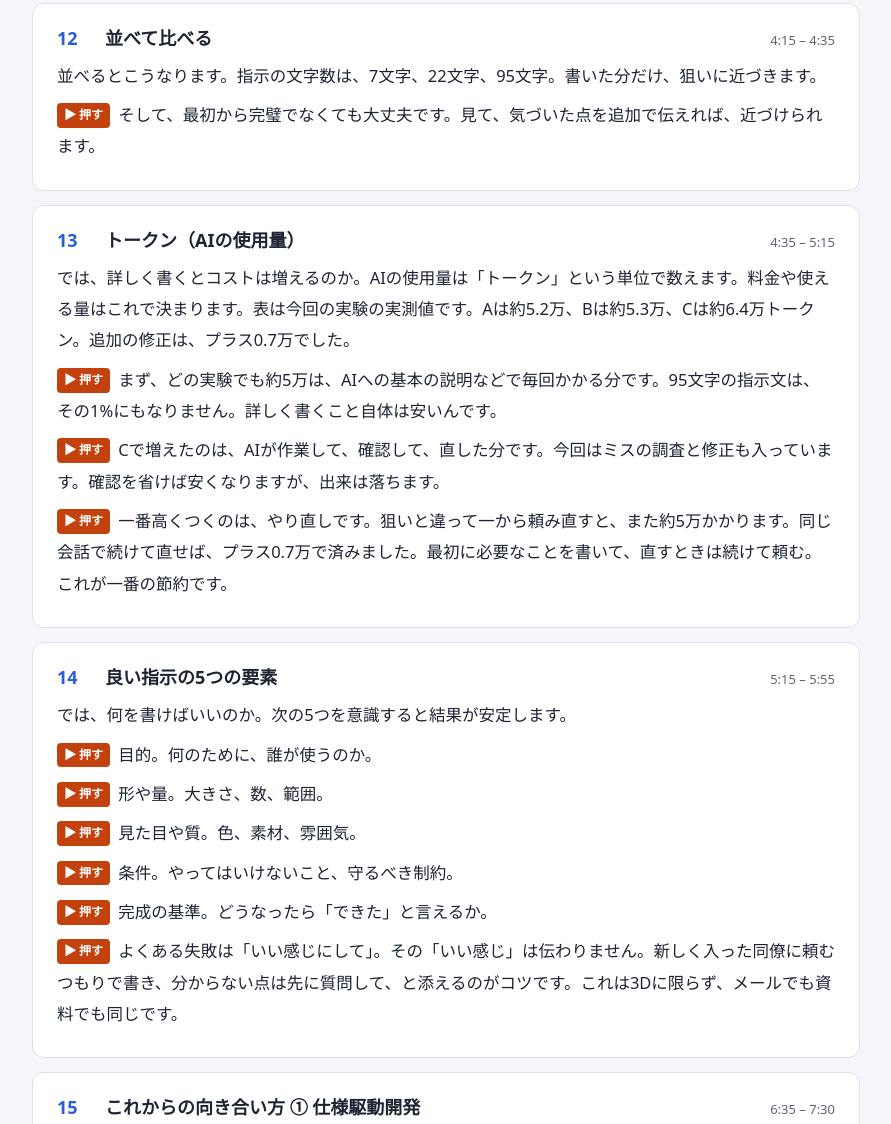
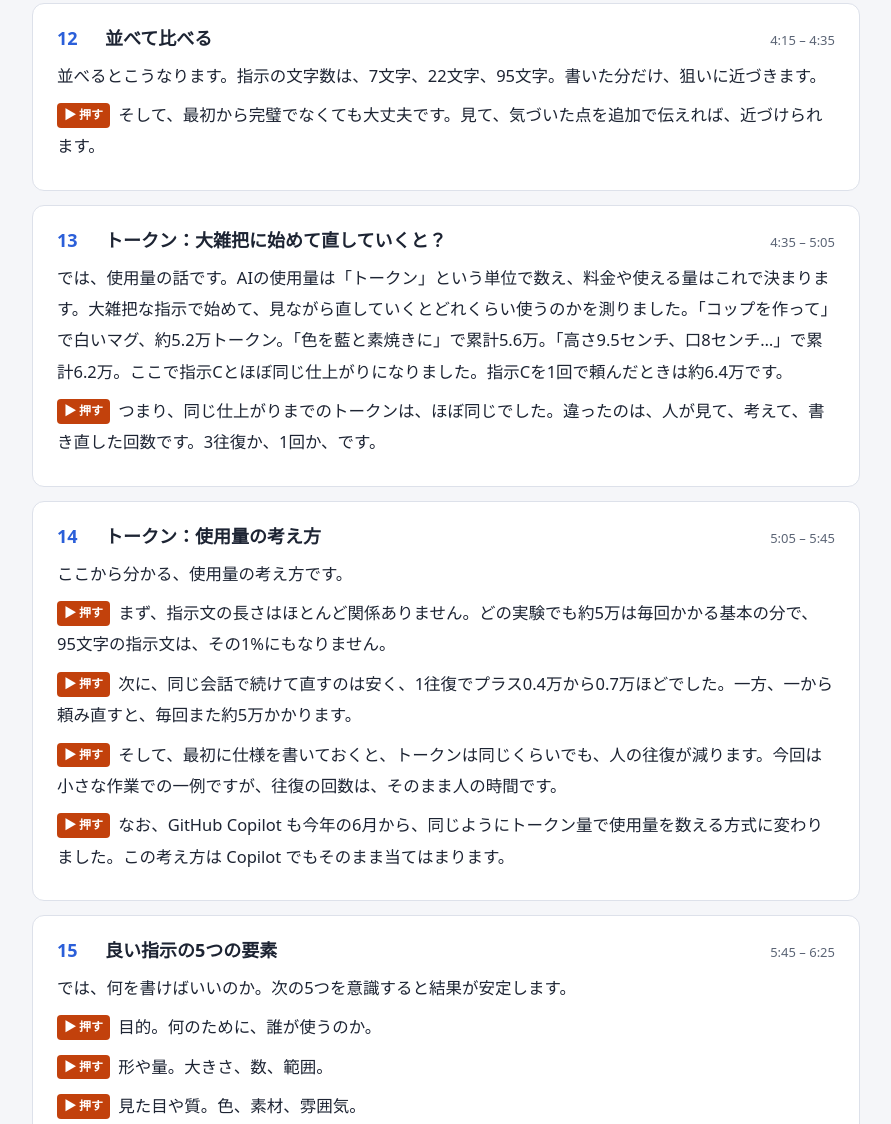
Before and after one commit to rrr-cloud/ai-modeling-study, a plain HTML site: page script.html in a window 1280 px wide. Shown: the part 2840-3964 px from the top of the page, without its empty margins (194-1085 px from the left). Drawn offline with Linux system fonts and the light colour scheme.

Commit message:
feat: トークンのページを実験結果で作り直す（大雑把に始めて3往復で直した場合と指示Cの比較・使用量の考え方・GitHub Copilot も同じ数え方）
Co-Authored-By: Claude Opus 5.5 <noreply@anthropic.com>

```diff
--- a/script-data.js
+++ b/script-data.js
@@ -103,18 +103,27 @@ window.TALK_SCRIPT = [
     ]
   },
   {
-    title: "トークン（AIの使用量）",
-    time: "4:35 – 5:15",
+    title: "トークン：大雑把に始めて直していくと？",
+    time: "4:35 – 5:05",
     steps: [
-      "では、詳しく書くとコストは増えるのか。AIの使用量は「トークン」という単位で数えます。料金や使える量はこれで決まります。表は今回の実験の実測値です。Aは約5.2万、Bは約5.3万、Cは約6.4万トークン。追加の修正は、プラス0.7万でした。",
-      "まず、どの実験でも約5万は、AIへの基本の説明などで毎回かかる分です。95文字の指示文は、その1%にもなりません。詳しく書くこと自体は安いんです。",
-      "Cで増えたのは、AIが作業して、確認して、直した分です。今回はミスの調査と修正も入っています。確認を省けば安くなりますが、出来は落ちます。",
-      "一番高くつくのは、やり直しです。狙いと違って一から頼み直すと、また約5万かかります。同じ会話で続けて直せば、プラス0.7万で済みました。最初に必要なことを書いて、直すときは続けて頼む。これが一番の節約です。"
+      "では、使用量の話です。AIの使用量は「トークン」という単位で数え、料金や使える量はこれで決まります。大雑把な指示で始めて、見ながら直していくとどれくらい使うのかを測りました。「コップを作って」で白いマグ、約5.2万トークン。「色を藍と素焼きに」で累計5.6万。「高さ9.5センチ、口8センチ…」で累計6.2万。ここで指示Cとほぼ同じ仕上がりになりました。指示Cを1回で頼んだときは約6.4万です。",
+      "つまり、同じ仕上がりまでのトークンは、ほぼ同じでした。違ったのは、人が見て、考えて、書き直した回数です。3往復か、1回か、です。"
+    ]
+  },
+  {
+    title: "トークン：使用量の考え方",
+    time: "5:05 – 5:45",
+    steps: [
+      "ここから分かる、使用量の考え方です。",
+      "まず、指示文の長さはほとんど関係ありません。どの実験でも約5万は毎回かかる基本の分で、95文字の指示文は、その1%にもなりません。",
+      "次に、同じ会話で続けて直すのは安く、1往復でプラス0.4万から0.7万ほどでした。一方、一から頼み直すと、毎回また約5万かかります。",
+      "そして、最初に仕様を書いておくと、トークンは同じくらいでも、人の往復が減ります。今回は小さな作業での一例ですが、往復の回数は、そのまま人の時間です。",
+      "なお、GitHub Copilot も今年の6月から、同じようにトークン量で使用量を数える方式に変わりました。この考え方は Copilot でもそのまま当てはまります。"
     ]
   },
   {
     title: "良い指示の5つの要素",
-    time: "5:15 – 5:55",
+    time: "5:45 – 6:25",
     steps: [
       "では、何を書けばいいのか。次の5つを意識すると結果が安定します。",
       "目的。何のために、誰が使うのか。",
@@ -127,7 +136,7 @@ window.TALK_SCRIPT = [
   },
   {
     title: "これからの向き合い方 ① 仕様駆動開発",
-    time: "6:35 – 7:30",
+    time: "6:25 – 7:20",
     steps: [
       "ここからは、これからAI駆動開発と仕様駆動開発にどう取り組むかです。まず「仕様駆動開発」。指示を、その場の一言ではなく、ファイルとして残る「仕様書」にしておく進め方です。右は、仕事の例として、毎週の問い合わせを一覧にする作業の仕様書です。",
       "まず仕様を書きます。目的、入力、出力、条件、完成の基準。全部を自分で考えなくても、AIと相談しながら書いて大丈夫です。",
@@ -138,7 +147,7 @@ window.TALK_SCRIPT = [
   },
   {
     title: "これからの向き合い方 ② 進め方",
-    time: "7:30 – 8:25",
+    time: "7:20 – 8:15",
     steps: [
       "いきなり全部を任せる必要はありません。4つの段階で、少しずつ任せていきます。",
       "段階1、個人で試す。下書き、要約、調べ物などをAIに頼んでみます。週に何度か、自然に使っている状態が目安です。",
@@ -149,7 +158,7 @@ window.TALK_SCRIPT = [
   },
   {
     title: "これからの向き合い方 ③ 守ること",
-    time: "8:25 – 9:05",
+    time: "8:15 – 8:55",
     steps: [
       "最後に、守ることです。AIも間違えます。今日の実験でも起きました。",
       "指示Cの途中で、AIが自分の取っ手を消すつもりで、名前が同じだった別の作業の取っ手を消してしまいました。AIは自分で気づいて元に戻し、元どおりか確かめてほしいと報告してきました。正直に報告してくれたのは良いことですが、もし大事なファイルだったら困ります。実は、全部を1つのファイルで実験したこちらの作りも原因の一つでした。",
@@ -158,7 +167,7 @@ window.TALK_SCRIPT = [
   },
   {
     title: "まとめ",
-    time: "9:05 – 9:40",
+    time: "8:55 – 9:30",
     steps: [
       "まとめです。AIは作業を引き受けてくれます。人は「何を作るか」を書いて、確かめる。これが、これからの仕事の基本になります。",
       "今日の宿題です。来週の会議の案内メールを、2通りでAIに頼んでみてください。ひとつは「来週の定例会議の案内メールを書いて」だけ。もうひとつは、目的、5行以内という量、社内向けで丁寧という雰囲気、条件、完成の基準まで書いた指示。結果を比べると、今日の話が実感できるはずです。ありがとうございました。"
```
Also changed, not shown: index.html (+26 -14 lines), videos/e_round1.jpg (added), videos/e_round2.jpg (added), videos/e_round3.jpg (added), 1 other file.
